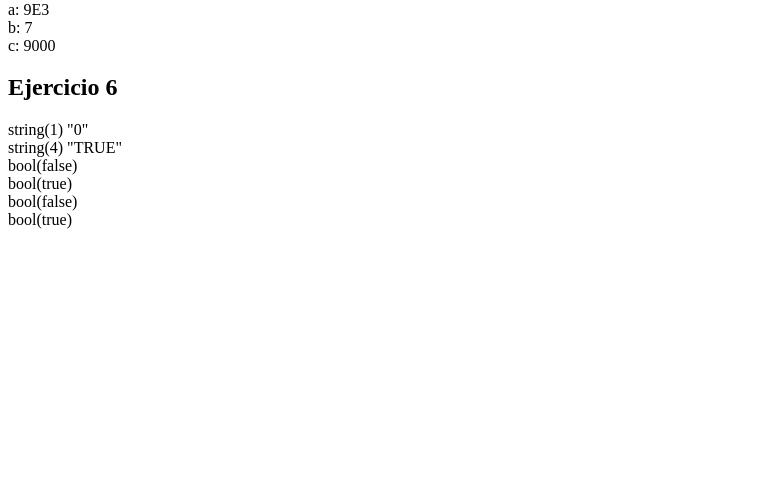
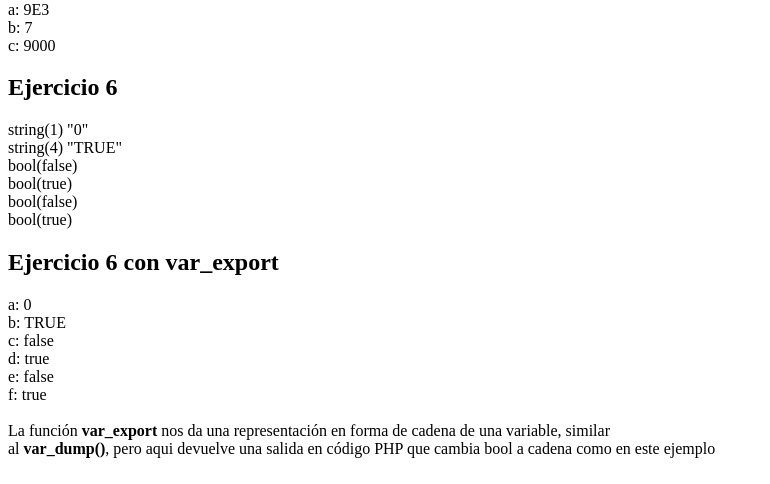
Before and after one commit to ObedEsp/tecweb, a PHP site: page / in a window 1280 px wide. Shown: the part 1249-1733 px from the top of the page, without its empty margins (0-770 px from the left). Before the commit the page ends 1478 px from the top, so only its background shows below. Run offline with PHP 8.4, Linux system fonts and the light colour scheme.

Commit message:
Se realizo ejercicio 6 con var_export

```diff
--- a/practicas/p04/index.php
+++ b/practicas/p04/index.php
@@ -154,6 +154,26 @@
 
         unset($a, $b, $c, $d, $e, $f);
     ?>
+    <h2>Ejercicio 6 con var_export</h2>
+    <?php
+        $a = "0";
+        $b = "TRUE";
+        $c = FALSE;
+        $d = ($a OR $b);
+        $e = ($a AND $c);
+        $f = ($a XOR $b);
+
+        echo "a: $a <br />";
+        echo "b: $b <br />";
+        echo "c: " . var_export($c, true) . "<br />";
+        echo "d: " . var_export($d, true) . "<br />";
+        echo "e: " . var_export($e, true) . "<br />";
+        echo "f: " . var_export($f, true) . "<br />";
+
+        echo "<br />La función <b>var_export</b> nos da una representación en forma de cadena de una variable, similar <br />
+        al <b>var_dump()</b>, pero aqui devuelve una salida en código PHP que cambia bool a cadena como en este ejemplo <br /><br />";
+    ?>
+
 
 </body>
 </html>
```
